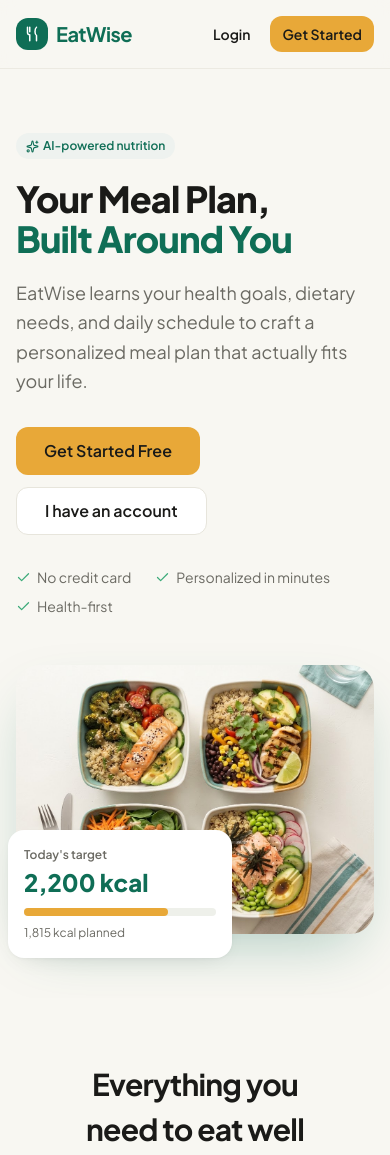
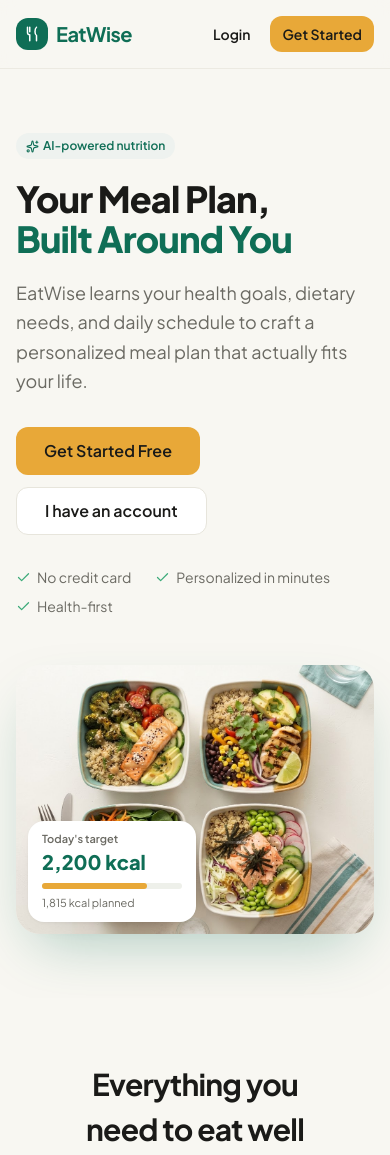
Before and after one commit to mohasham/DH-EatWise, a React (Vite) app in the folder frontend/: page / in a window 390 px wide. Shown: the top 1155 px of the page. Built offline with nearby package versions, Linux system fonts and the light colour scheme; no server answers.

Commit message:
Make hero kcal card responsive on mobile

```diff
--- a/frontend/src/pages/Landing.module.css
+++ b/frontend/src/pages/Landing.module.css
@@ -354,6 +354,26 @@
 }
 
 @media (max-width: 639px) {
+  .floatCard {
+    bottom: 0.75rem;
+    left: 0.75rem;
+    width: 10.5rem;
+    padding: 0.625rem 0.875rem;
+  }
+  .floatLabel {
+    font-size: 0.6875rem;
+  }
+  .floatValue {
+    font-size: 1.25rem;
+  }
+  .floatTrack {
+    margin-top: 0.375rem;
+    height: 0.375rem;
+  }
+  .floatNote {
+    margin-top: 0.375rem;
+    font-size: 0.6875rem;
+  }
   .featureCard {
     text-align: center;
   }
```
